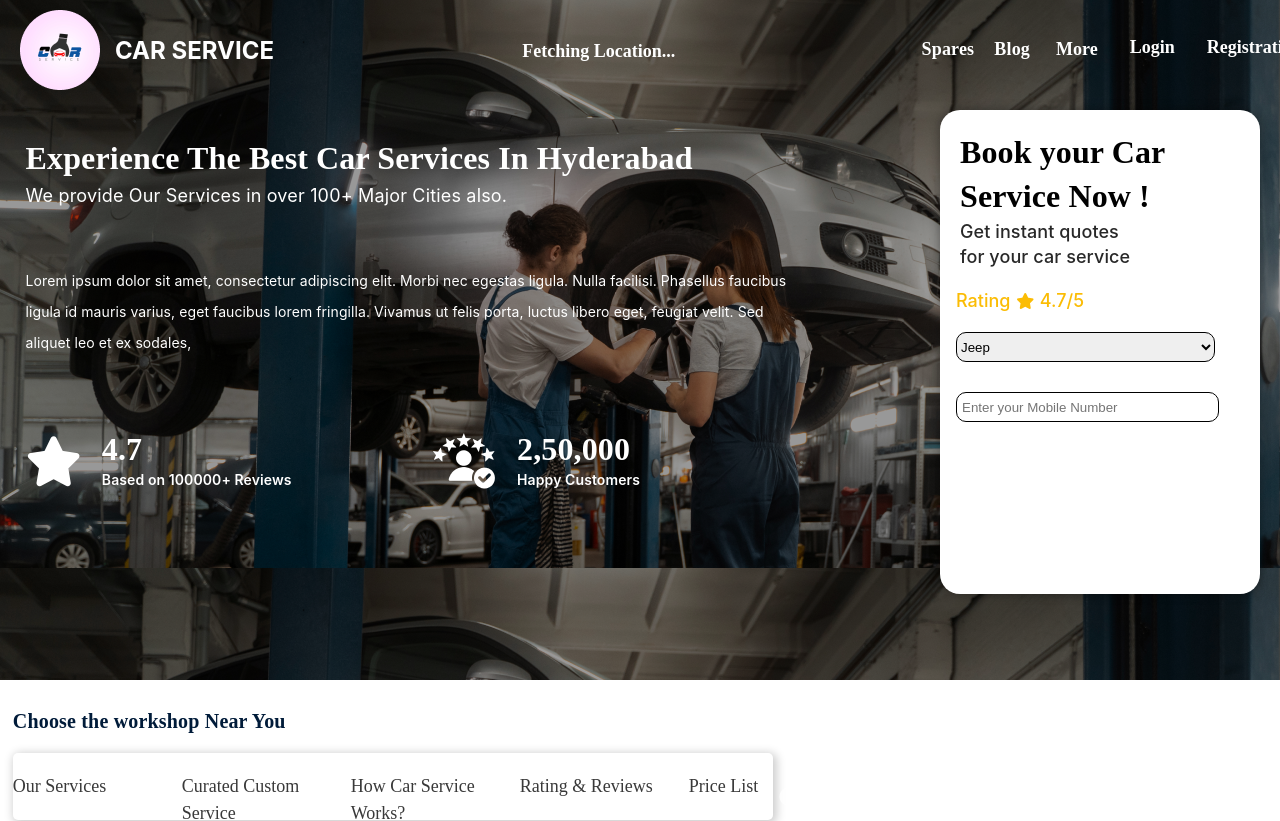
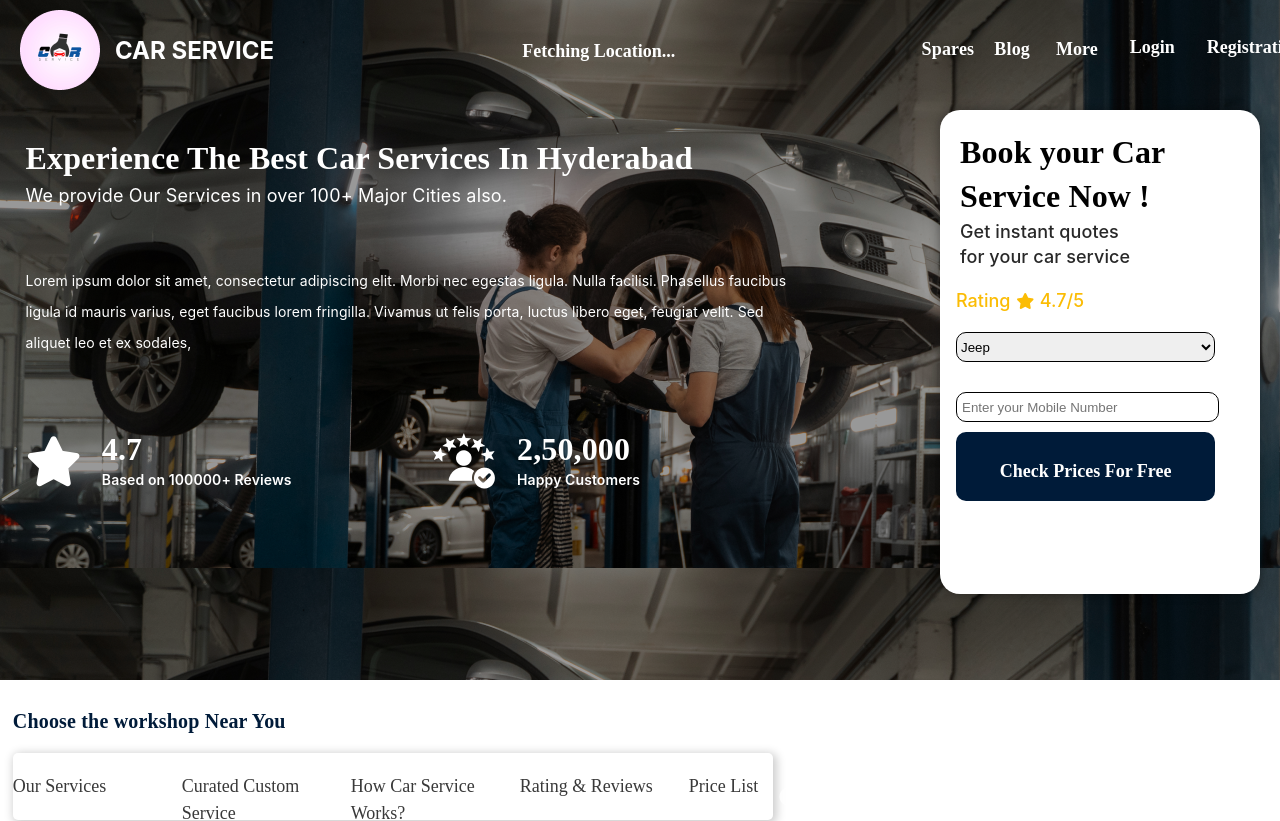
Before and after one commit to Akash8377/car-service, a React (Create React App) app: page / in a window 1280 px wide. Shown: the top 821 px of the page. Built offline with nearby package versions, Linux system fonts and the light colour scheme; no server answers; some icons are missing.

Commit message:
file added

```diff
--- a/src/Components/Home/TopBanner.js
+++ b/src/Components/Home/TopBanner.js
@@ -255,9 +255,14 @@ const TopBanner = () => {
               />
 
               <Link to="/periodic-services">
-                <button className='top-banner-sidecar-button' onClick={handleCheckPrices}>
+                <button
+                  className='top-banner-sidecar-button'
+                  onClick={handleCheckPrices}
+                  style={{ backgroundColor: '#001B39' }}
+                >
                   Check Prices For Free
                 </button>
+
               </Link>
             </div>
           </div>
```
